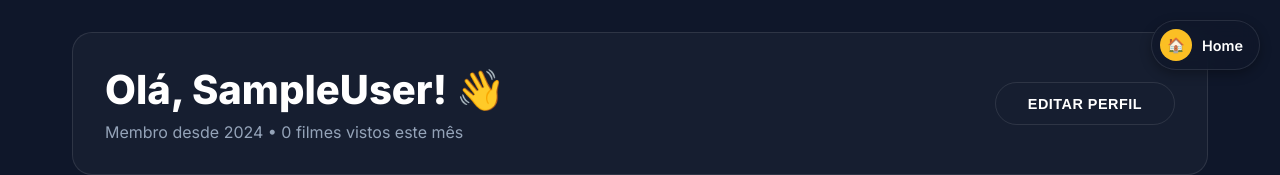
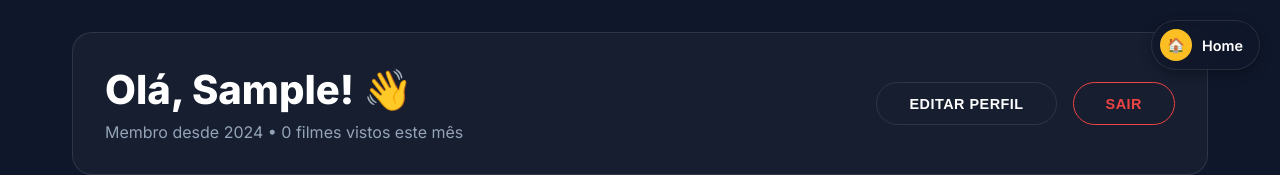
Before and after one commit to iTzHuGo/ASE-Project, a React (Vite) app in the folder frontend/: page /profile in a window 1280 px wide. Shown: the top 175 px of the page. Built offline with nearby package versions, Linux system fonts and the light colour scheme; no server answers; sample sign-in values are in the browser's storage.

Commit message:
Fixes on backend and frontend integration

```diff
--- a/frontend/src/App.jsx
+++ b/frontend/src/App.jsx
@@ -6,10 +6,11 @@ import CatalogAI from "./pages/CatalogAI";
 import Home from "./pages/Home";
 import Profile from "./pages/Profile";
 import ProfileButton from "./components/ProfileButton";
+import { AuthProvider } from "./hooks/AuthContext";
 
 export default function App() {
   return (
-    <>
+    <AuthProvider>
       <ProfileButton />
       <Routes>
         <Route path="/" element={<Home />} />
@@ -19,6 +20,6 @@ export default function App() {
         <Route path="/catalogAI" element={<CatalogAI/>} />
         <Route path="/profile" element={<Profile />} />
       </Routes>
-    </>
+    </AuthProvider>
   );
 }
--- /dev/null
+++ b/frontend/src/hooks/AuthContext.jsx
@@ -0,0 +1,41 @@
+import { createContext, useState, useEffect, useContext } from "react";
+
+const AuthContext = createContext();
+
+export const AuthProvider = ({ children }) => {
+  const [user, setUser] = useState(null);
+  // Estado para saber se ainda estamos a carregar a info do localStorage
+  const [loading, setLoading] = useState(true);
+
+  useEffect(() => {
+    // Ao iniciar, verificar se existe info no localStorage
+    const storedUser = localStorage.getItem("user");
+    if (storedUser) {
+      try {
+        setUser(JSON.parse(storedUser));
+      } catch (error) {
+        console.error("Erro ao processar dados do utilizador:", error);
+        localStorage.removeItem("user");
+      }
+    }
+    setLoading(false);
+  }, []);
+
+  const login = (userData) => {
+    setUser(userData);
+    localStorage.setItem("user", JSON.stringify(userData));
+  };
+
+  const logout = () => {
+    setUser(null);
+    localStorage.removeItem("user");
+  };
+
+  return (
+    <AuthContext.Provider value={{ user, login, logout, loading }}>
+      {!loading && children}
+    </AuthContext.Provider>
+  );
+};
+
+export const useAuth = () => useContext(AuthContext);
--- a/frontend/src/pages/Login.jsx
+++ b/frontend/src/pages/Login.jsx
@@ -1,9 +1,11 @@
 import { useState } from "react";
 import { useNavigate, Link } from "react-router-dom";
 import "../App.css";
+import { useAuth } from "../hooks/AuthContext";
 
 export default function Login() {
   const navigate = useNavigate();
+  const { login } = useAuth();
 
   const [form, setForm] = useState({
     email: "",
@@ -47,7 +49,7 @@ export default function Login() {
 
       // Guardar token e dados do utilizador reais
       if (data.token) localStorage.setItem("token", data.token);
-      localStorage.setItem("user", JSON.stringify(data.user || { email: form.email }));
+      login(data.user || { email: form.email });
 
       navigate("/catalog");
     } catch (err) {
--- a/frontend/src/pages/Profile.jsx
+++ b/frontend/src/pages/Profile.jsx
@@ -1,9 +1,11 @@
 import { useState, useEffect } from "react";
 import { useNavigate } from "react-router-dom";
 import "../App.css";
+import { useAuth } from "../hooks/AuthContext";
 
 export default function Profile() {
   const navigate = useNavigate();
+  const { user: authUser, logout, login: saveUser } = useAuth();
   const [user, setUser] = useState({ name: "", email: "" });
   const [isEditing, setIsEditing] = useState(false); // Controla o Pop-up
 
@@ -11,11 +13,10 @@ export default function Profile() {
   const [recommendedMovies, setRecommendedMovies] = useState([]);
 
   useEffect(() => {
-    const stored = localStorage.getItem("user");
-    if (!stored) {
+    if (!authUser) {
       navigate("/login"); // Se não houver user, manda para login
     } else {
-      setUser(JSON.parse(stored));
+      setUser({ ...authUser, name: authUser.name || authUser.username || "" });
     }
 
     // Carregar filmes da API para simular dados
@@ -38,20 +39,20 @@ export default function Profile() {
       .then(r => r.json())
       .then(data => setRecommendedMovies(data.results.slice(0, 4)));
 
-  }, [navigate]);
+  }, [navigate, authUser]);
 
   const handleLogout = () => {
-    localStorage.removeItem("user");
+    logout();
     navigate("/");
   };
 
   const handleSave = (e) => {
     e.preventDefault();
-    localStorage.setItem("user", JSON.stringify(user));
+    saveUser(user);
     setIsEditing(false); // Fecha o modal
   };
 
-  const names = user?.name ? user.name.split(" ") : ["Utilizador"];
+  const firstName = user?.name ? user.name.split(" ")[0] : "Utilizador";
 
   return (
     <div className="page-container">
@@ -59,12 +60,17 @@ export default function Profile() {
       {/* CABEÇALHO DO PERFIL */}
       <header className="profile-header">
         <div className="profile-welcome">
-          <h1>Olá, {names}! 👋</h1>
+          <h1>Olá, {firstName}! 👋</h1>
           <p>Membro desde 2024 • {watchedMovies.length} filmes vistos este mês</p>
         </div>
-        <button onClick={() => setIsEditing(true)} className="landing-btn-ghost">
-          Editar Perfil
-        </button>
+        <div style={{ display: "flex", gap: "1rem" }}>
+          <button onClick={() => setIsEditing(true)} className="landing-btn-ghost">
+            Editar Perfil
+          </button>
+          <button onClick={handleLogout} className="landing-btn-ghost" style={{ borderColor: "#ef4444", color: "#ef4444" }}>
+            Sair
+          </button>
+        </div>
       </header>
 
       {/* SECÇÃO: RECOMENDADOS */}
```
